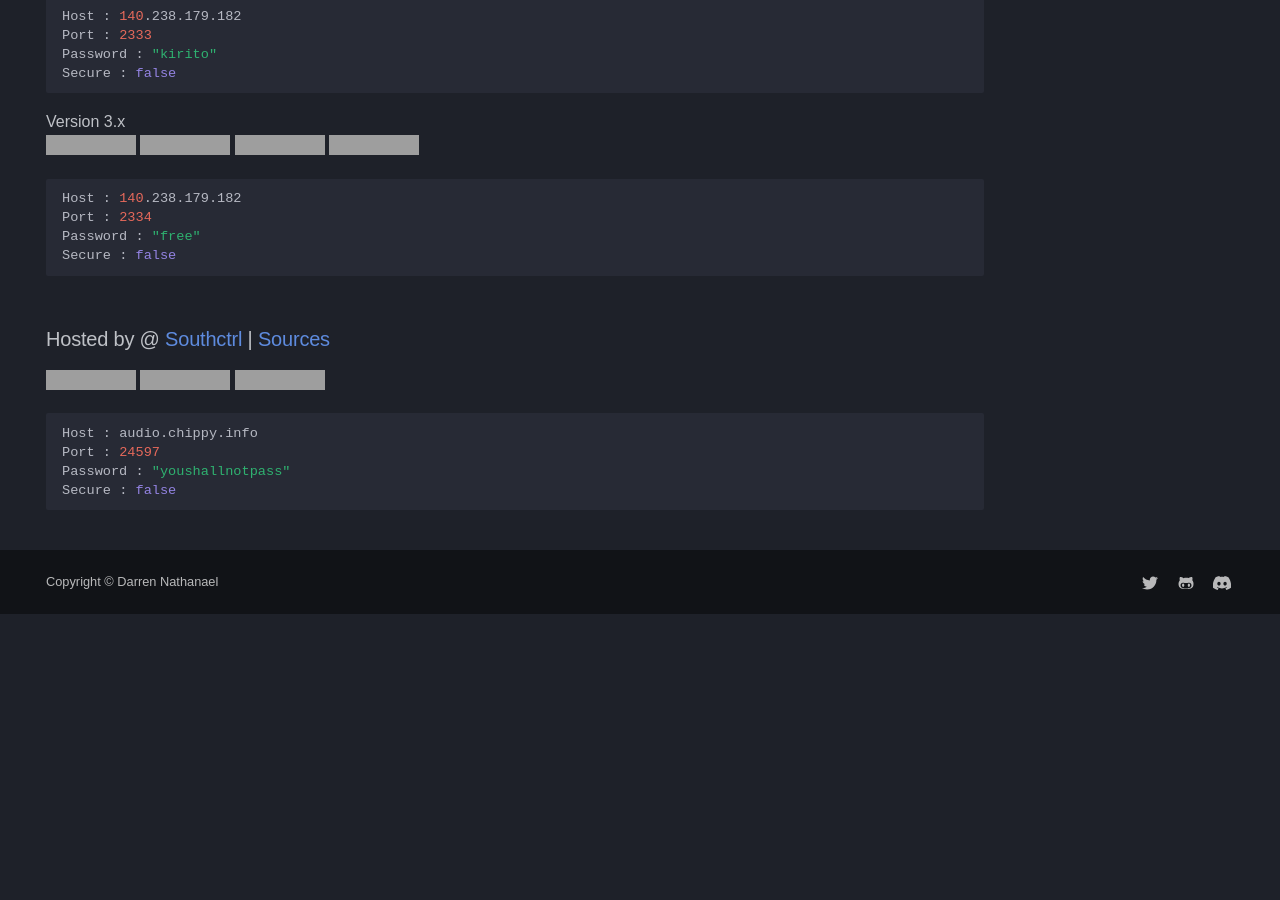
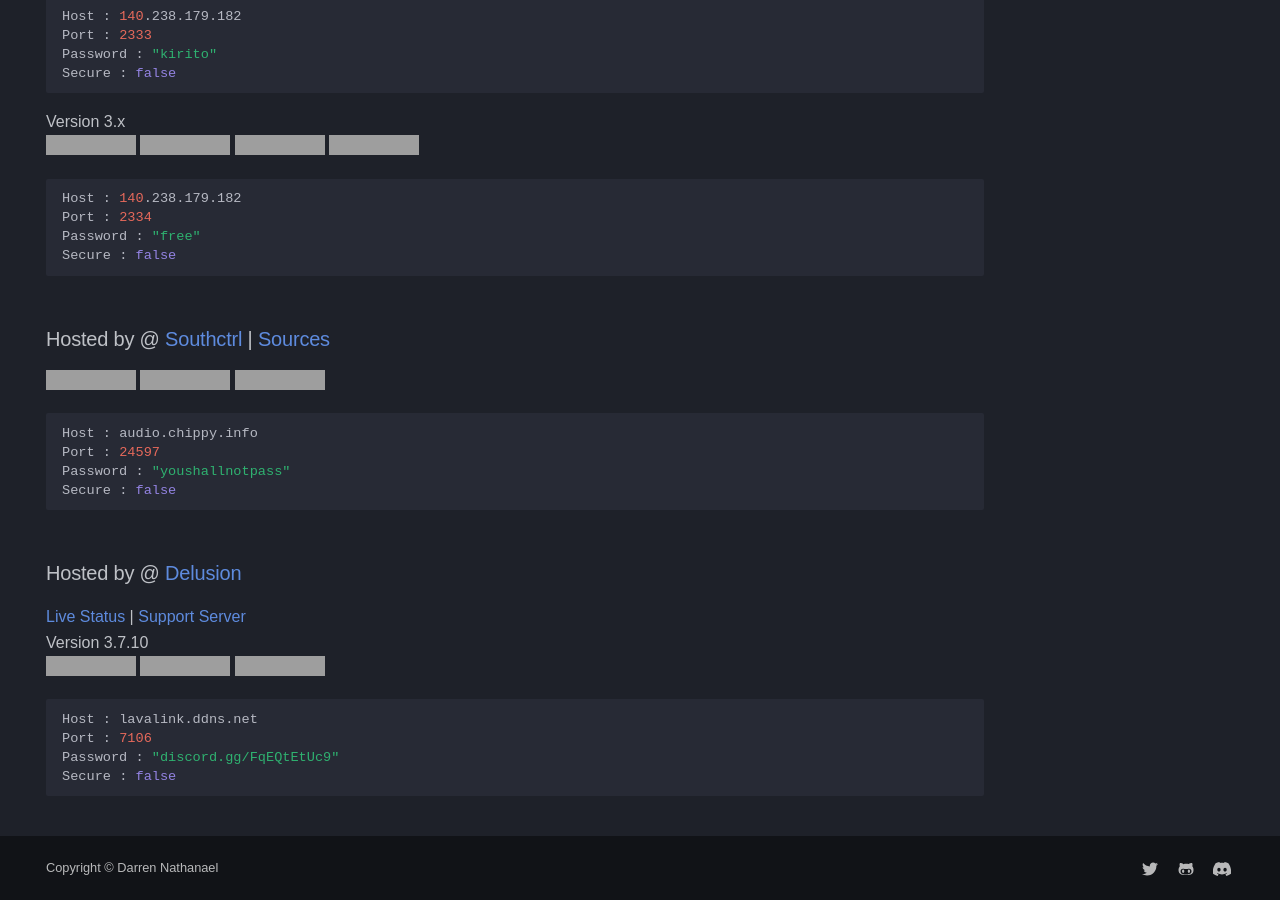
Before and after one commit to DarrenOfficial/lavalink-list, an MkDocs documentation site: the page built from docs/NoSSL/Lavalink-NonSSL.md, in a window 1280 px wide and 900 px high, scrolled down 2138 px. Built offline with MkDocs 1.6.1 and Material for MkDocs 9.7.7, drawn with Linux system fonts in a browser that asks for light colours; some web fonts are replaced; comment, search, counter and statistics services are not loaded; a style sheet for code colours, icons or effects is not loaded; before the commit the page ends 2752 px from its top, so only the background shows below that; grey boxes are pictures that could not be loaded.

Commit message:
Update Lavalink-NonSSL.md

````diff
--- a/docs/NoSSL/Lavalink-NonSSL.md
+++ b/docs/NoSSL/Lavalink-NonSSL.md
@@ -118,3 +118,15 @@ Port : 24597
 Password : "youshallnotpass"
 Secure : false
 ```
+### Hosted by @ [Delusion](https://www.instagram.com/antivirus454)
+[Live Status](https://lavlainkxd.pikapod.net/status/bot) | [Support Server](https://discord.gg/2YUEyJ6sPC)<br />
+Version 3.7.10<br />
+![Status](https://img.shields.io/badge/Status-Online-green)
+![Players](https://img.shields.io/badge/Players-15-blue)
+![Uptime](https://img.shields.io/badge/Uptime-24/7-brightgreen)
+```bash
+Host : lavalink.ddns.net
+Port : 7106
+Password : "discord.gg/FqEQtEtUc9"
+Secure : false
+```
````
